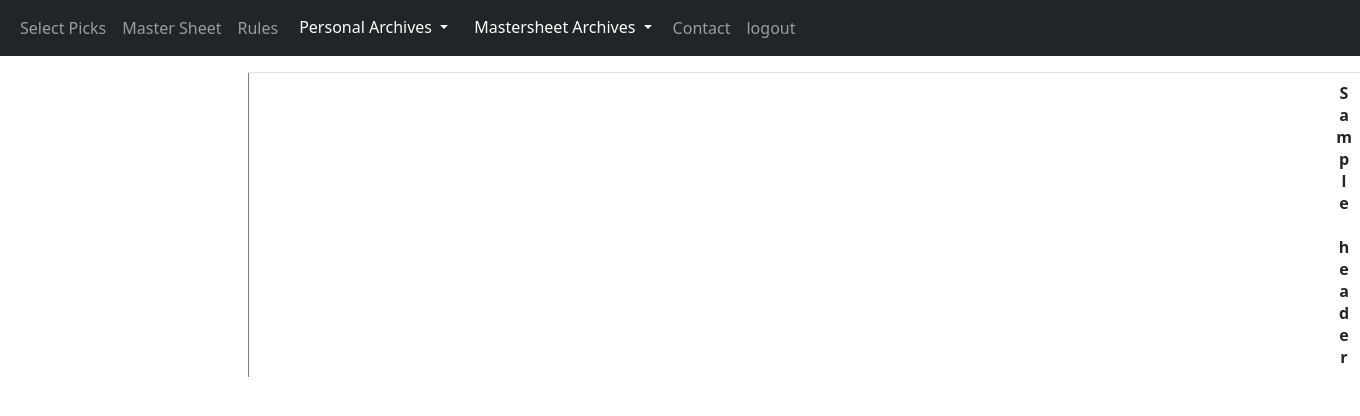
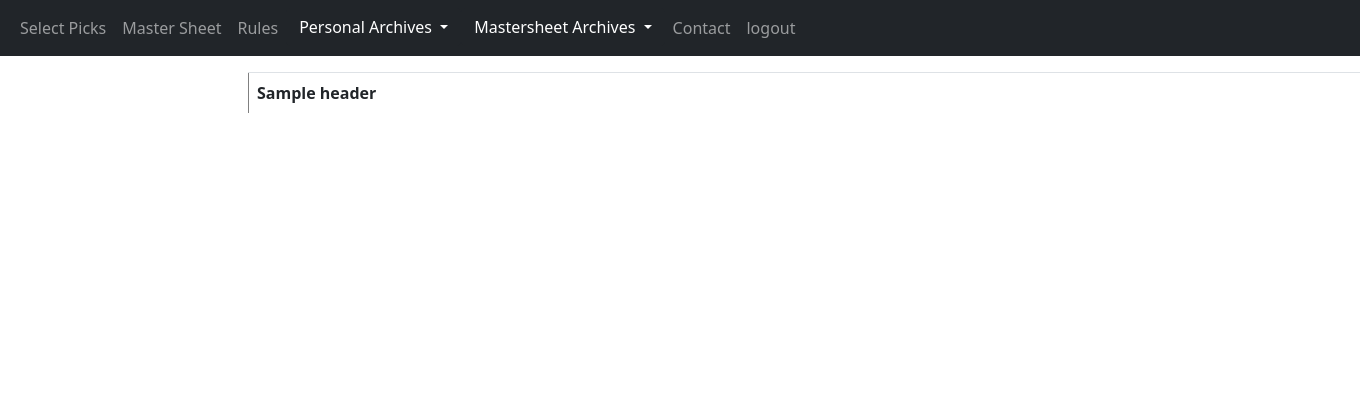
Before and after one commit to AdityaSudini123/el-dogo-nfl, a Python web app: template website/templates/test.html in a window 1360 px wide. Shown: the top 416 px of the page. Run offline with Jinja, Linux system fonts and the light colour scheme; the template is opened without the code that fills it: most values are stand-ins (such as "Sample title", 1, 10 or a date in 2020); lists and menus that the app fills with data are empty.

Commit message:
horizontal

```diff
--- a/website/templates/test.html
+++ b/website/templates/test.html
@@ -28,7 +28,7 @@
       background: red;
     }
       th.vertical {
-      writing-mode: vertical-lr;
+      writing-mode: horizontal-tb;
       text-orientation: upright;
     }
 
```
